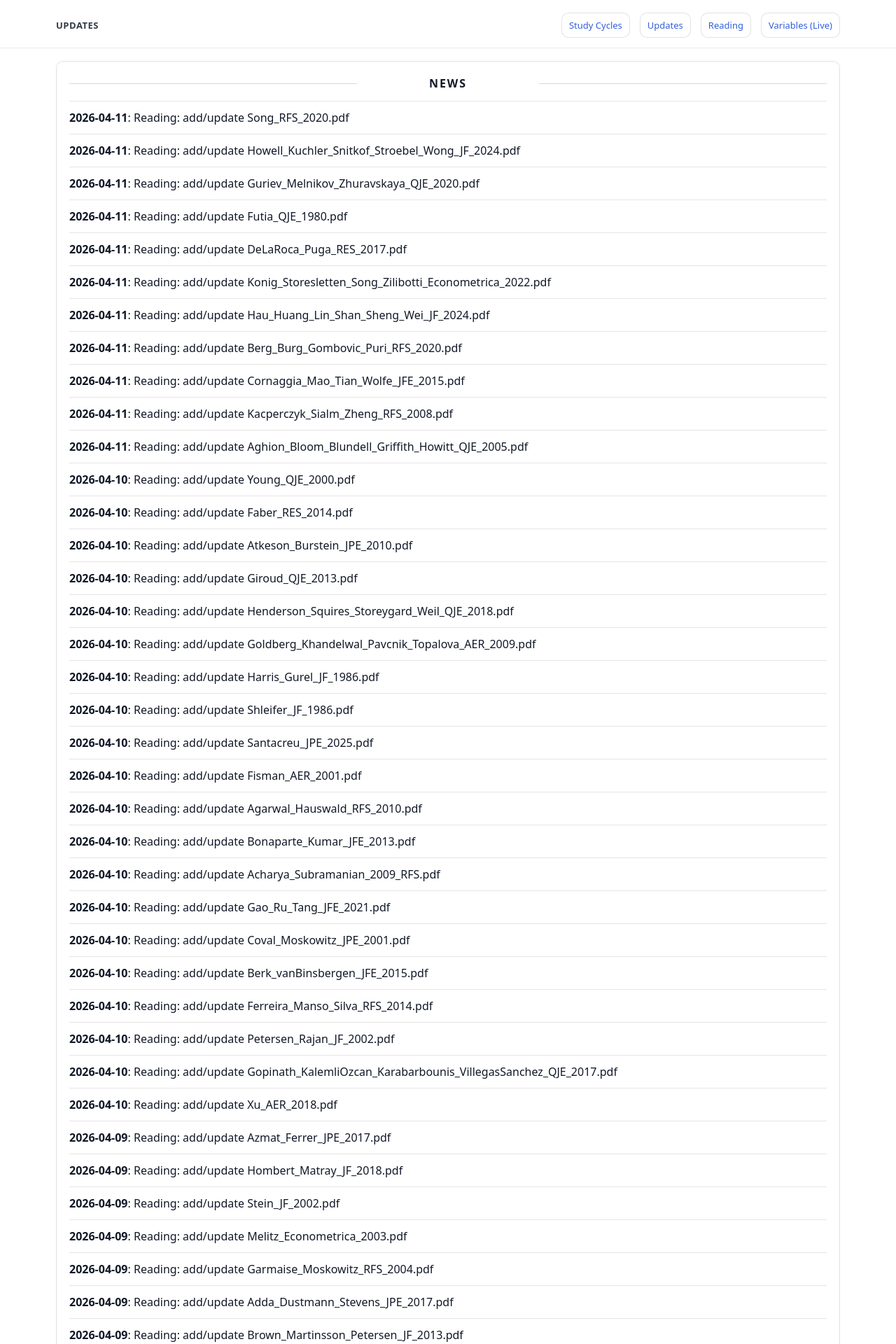
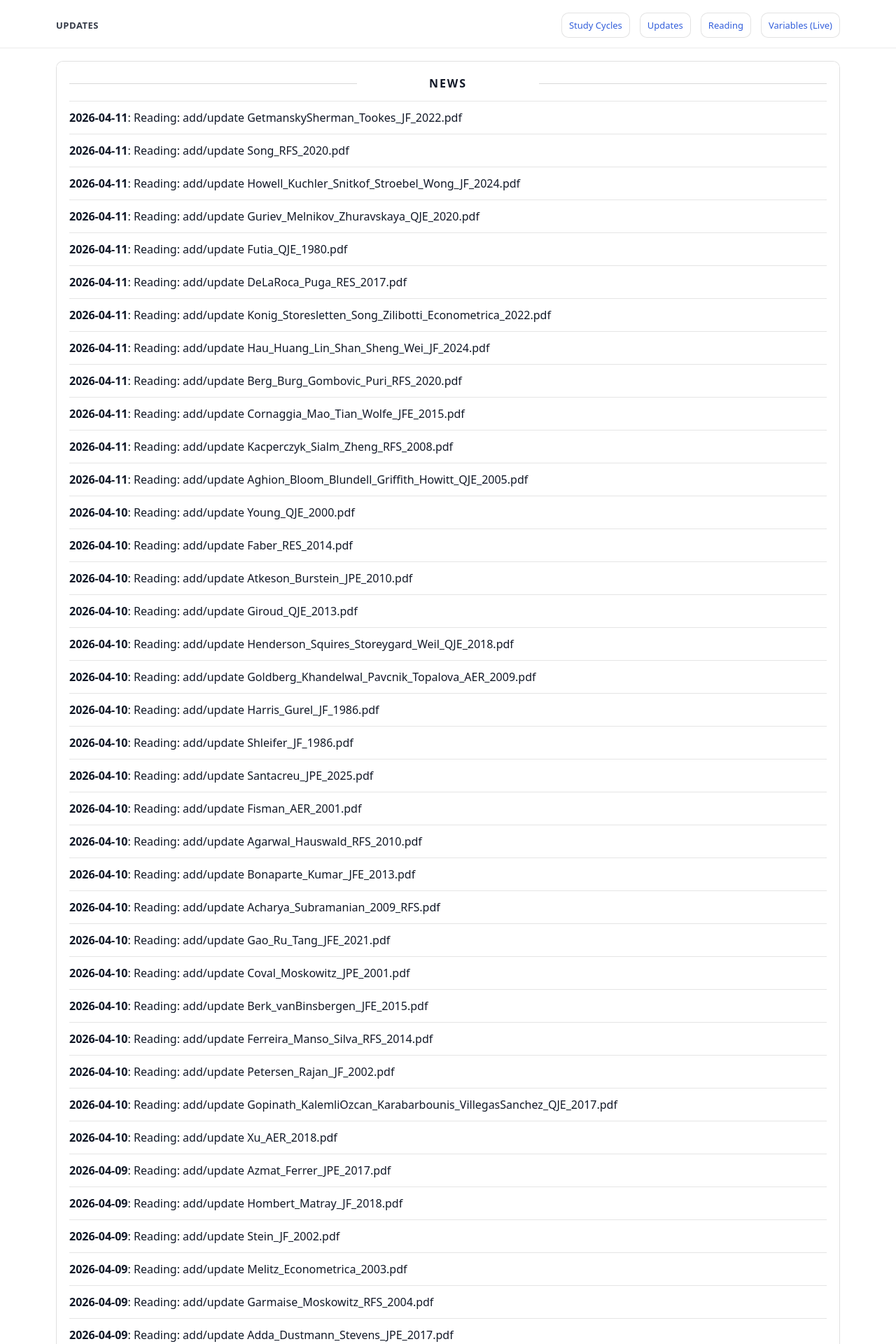
Before and after one commit to yaxinzn/study-archive, a Jekyll site: the page built from updates/index.md, in a window 1280 px wide. Shown: the top 1920 px of the page at 70% size. Built offline with Jekyll 4.4.1, drawn with Linux system fonts in a browser that asks for light colours; some of the changed text lies outside the part shown.

Commit message:
chore: update NEWS feed

```diff
--- a/_data/news.yml
+++ b/_data/news.yml
@@ -1,4 +1,7 @@
 # Auto-generated update history (sorted newest -> oldest). Do not edit manually.
+- ts: "1775907206"
+  date: "2026-04-11"
+  title: "Reading: add/update GetmanskySherman_Tookes_JF_2022.pdf"
 - ts: "1775906033"
   date: "2026-04-11"
   title: "Reading: add/update Song_RFS_2020.pdf"
```
